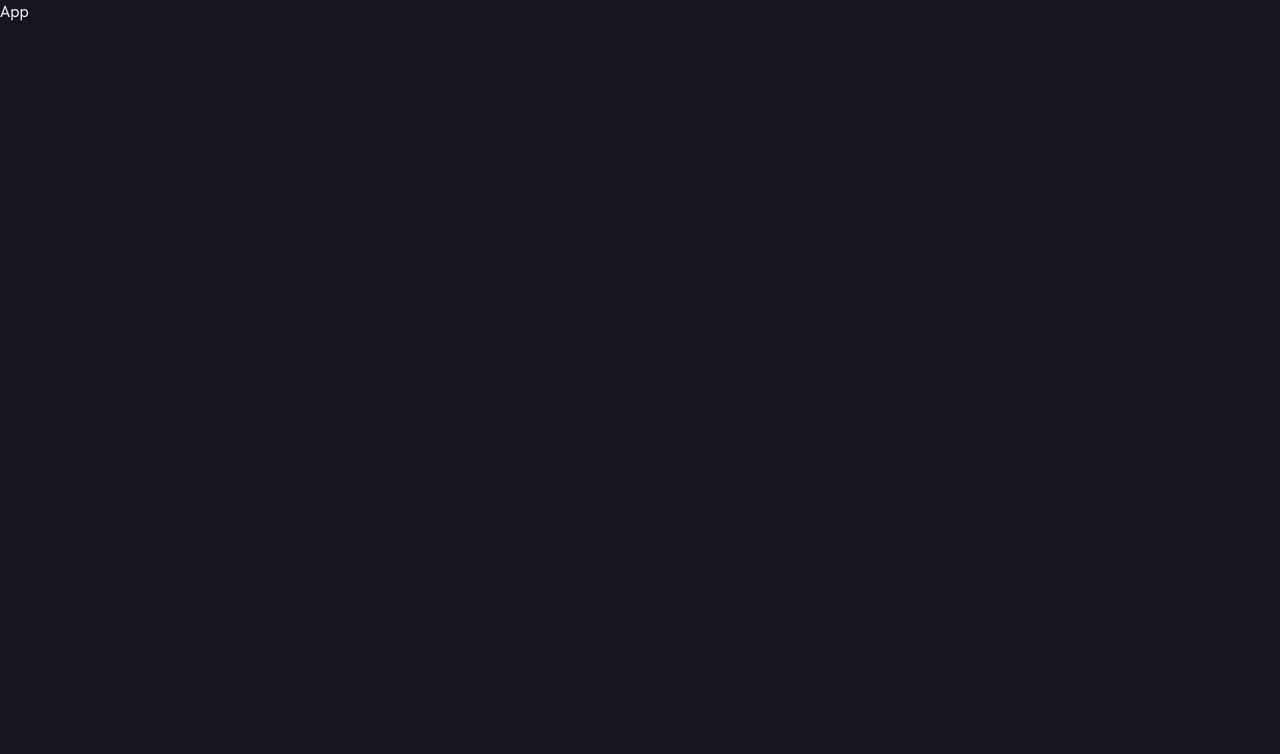
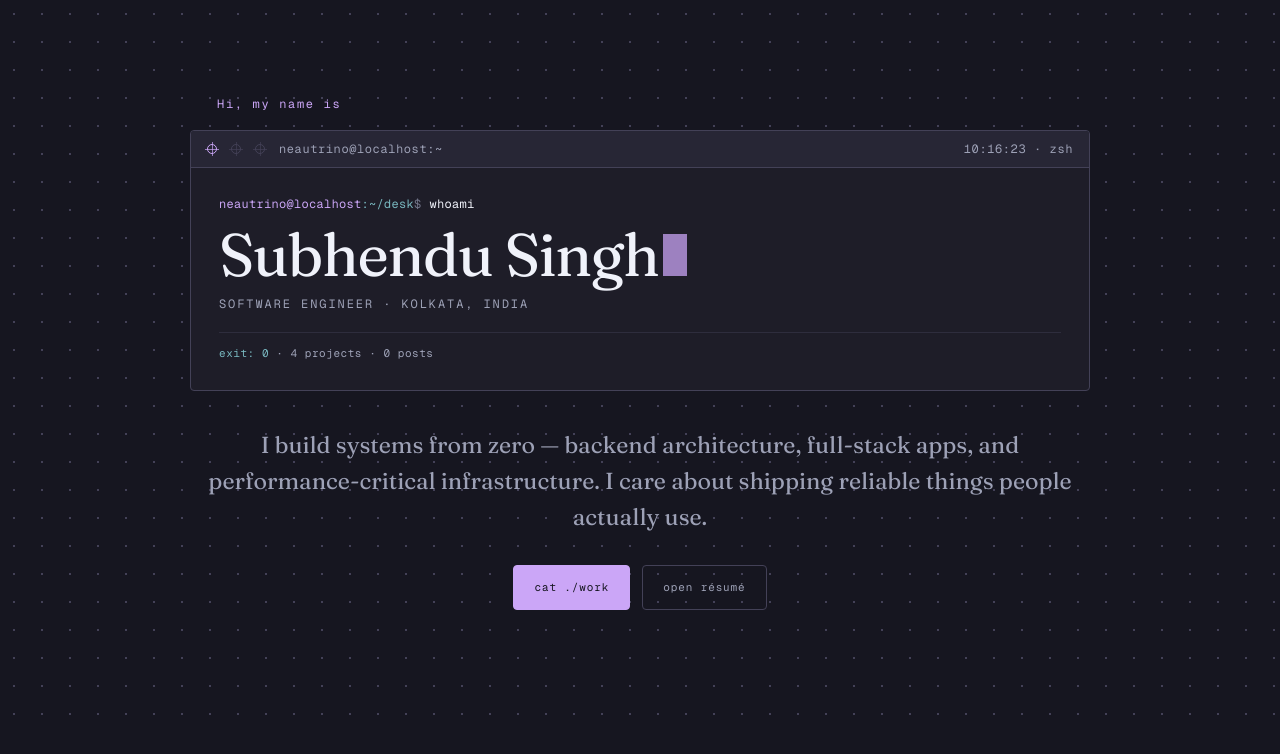
Before and after one commit to Neautrino/portfolio, a React (Vite) app: page / in a window 1280 px wide. Shown: the top 754 px of the page. Built offline with nearby package versions, Linux system fonts and the light colour scheme.

Commit message:
hero: implement terminal card hero with editorial lede

```diff
--- a/index.html
+++ b/index.html
@@ -8,7 +8,7 @@
     <link rel="preconnect" href="https://fonts.googleapis.com" />
     <link rel="preconnect" href="https://fonts.gstatic.com" crossorigin />
     <link
-      href="https://fonts.googleapis.com/css2?family=Geist+Mono:wght@300..600&family=Hanken+Grotesk:wght@300..700&family=Instrument+Serif:ital@0;1&display=swap"
+      href="https://fonts.googleapis.com/css2?family=Fraunces:ital,wght@0,300..900;1,300..900&family=Inter:wght@300..700&family=Geist+Mono:wght@300..600&display=swap"
       rel="stylesheet"
     />
   </head>
--- a/src/App.tsx
+++ b/src/App.tsx
@@ -1,7 +1,11 @@
-function App() {
+import { Hero } from './components/Hero';
+
+export default function App() {
   return (
-    <div>App</div>
-  )
+    <div className="min-h-screen bg-bg text-text selection:bg-accent selection:text-accent-contrast">
+      <main>
+        <Hero />
+      </main>
+    </div>
+  );
 }
-
-export default App
--- /dev/null
+++ b/src/components/Hero.tsx
@@ -0,0 +1,144 @@
+import { useEffect, useState } from 'react';
+import { profile } from '../content/profile';
+
+const HOST = 'neautrino@localhost';
+
+export function Hero() {
+  const [clock, setClock] = useState('');
+  const [typed, setTyped] = useState('');
+
+  // Live ticking clock
+  useEffect(() => {
+    const update = () => {
+      const now = new Date();
+      setClock(
+        now.toLocaleTimeString('en-GB', {
+          hour: '2-digit',
+          minute: '2-digit',
+          second: '2-digit',
+          hour12: false,
+        })
+      );
+    };
+    update();
+    const timer = setInterval(update, 1000);
+    return () => clearInterval(timer);
+  }, []);
+
+  // Typewriter effect for name
+  useEffect(() => {
+    const full = profile.name;
+    let i = 0;
+    const timer = setInterval(() => {
+      i++;
+      setTyped(full.slice(0, i));
+      if (i >= full.length) clearInterval(timer);
+    }, 60);
+    return () => clearInterval(timer);
+  }, []);
+
+  return (
+    <section className="relative dot-grid px-6 pt-16 pb-20 sm:pt-24 sm:pb-28">
+      <div className="mx-auto max-w-225">
+        {/* Eyebrow above terminal, flush left with what the card prints */}
+        <p className="mb-4.5 pl-4.75 sm:pl-6.75 text-left font-mono text-xs tracking-[0.14em] text-accent">
+          Hi, my name is
+        </p>
+        <div className="overflow-hidden rounded-sm border border-border-strong bg-surface text-left">
+          {/* Titlebar */}
+          <div className="flex items-center gap-3.5 border-b border-border-strong bg-surface-2 px-4 py-2.5">
+            {/* Registration marks (printer crosshairs) */}
+            <div className="flex items-center gap-3.5" aria-hidden="true">
+              <span className="relative flex h-2.5 w-2.5 items-center justify-center rounded-full border border-accent">
+                <span className="absolute h-px w-3.5 bg-accent/70" />
+                <span className="absolute h-3.5 w-px bg-accent/70" />
+              </span>
+              <span className="relative flex h-2.5 w-2.5 items-center justify-center rounded-full border border-border-strong">
+                <span className="absolute h-px w-3.5 bg-border-strong/70" />
+                <span className="absolute h-3.5 w-px bg-border-strong/70" />
+              </span>
+              <span className="relative flex h-2.5 w-2.5 items-center justify-center rounded-full border border-border-strong">
+                <span className="absolute h-px w-3.5 bg-border-strong/70" />
+                <span className="absolute h-3.5 w-px bg-border-strong/70" />
+              </span>
+            </div>
+
+            {/* Title */}
+            <span className="font-mono text-xs tracking-wider text-muted">
+              {HOST}:~
+            </span>
+
+            {/* Live Clock & shell */}
+            <span className="ml-auto font-mono text-xs tabular-nums tracking-wider text-muted">
+              {clock ? `${clock} · zsh` : 'zsh'}
+            </span>
+          </div>
+
+          {/* Terminal Body */}
+          <div className="min-h-47.5 p-5 sm:min-h-55 sm:p-7">
+            {/* Prompt line */}
+            <div className="flex flex-wrap items-baseline gap-x-2 font-mono text-xs tracking-wide">
+              <span>
+                <span className="text-accent">{HOST}</span>
+                <span className="text-accent-2">:~/desk</span>
+                <span className="text-dim">$</span>
+              </span>
+              <span className="text-text">whoami</span>
+            </div>
+
+            {/* Big typed display name with block cursor */}
+            <h1
+              className="relative my-3 font-display text-4xl sm:text-6xl font-normal tracking-tight text-text"
+              aria-label={profile.name}
+            >
+              {/* Ghost text sizes the container so layout never shifts while typing */}
+              <span className="invisible select-none" aria-hidden="true">
+                {profile.name}
+                <span className="inline-block w-[0.4em] h-[0.7em]" />
+              </span>
+              <span className="absolute left-0 top-0 flex items-baseline">
+                {typed}
+                <span
+                  className="ml-1 inline-block h-[0.7em] w-[0.4em] bg-accent align-baseline animate-pulse"
+                  aria-hidden="true"
+                />
+              </span>
+            </h1>
+
+            {/* Role & Location */}
+            <p className="font-mono text-xs uppercase tracking-[0.16em] text-muted">
+              {profile.role} · {profile.location}
+            </p>
+
+            {/* Terminal Foot */}
+            <div className="mt-5 border-t border-border pt-3 font-mono text-[11px] tracking-wider text-muted">
+              <span className="text-accent-2">exit: 0</span> · 4 projects · 0 posts
+            </div>
+          </div>
+        </div>
+        {/* Editorial lede — the voice takes over the moment the card ends */}
+        <p className="mx-auto mt-9 max-w-[60ch] text-center font-display text-[clamp(1.2rem,2.4vw,1.45rem)] font-normal leading-[1.56] text-muted text-pretty">
+          {profile.heroLede}
+        </p>
+
+        {/* CTA Buttons */}
+        <div className="mt-7.5 flex flex-wrap items-center justify-center gap-3">
+          <a
+            href="#work"
+            className="inline-block rounded-sm border border-accent bg-accent px-5 py-3.25 font-mono text-[11px] tracking-[0.08em] text-accent-contrast transition-colors hover:opacity-90"
+          >
+            cat ./work
+          </a>
+          {profile.resumeUrl ? (
+            <a
+              href={profile.resumeUrl}
+              className="inline-block rounded-sm border border-border-strong bg-transparent px-5 py-3.25 font-mono text-[11px] tracking-[0.08em] text-muted transition-colors hover:border-accent-2 hover:text-text"
+            >
+              open résumé
+            </a>
+          ) : null}
+        </div>
+      </div>
+    </section>
+  );
+}
--- a/src/index.css
+++ b/src/index.css
@@ -15,18 +15,22 @@
   --color-accent-contrast: #161620;
 
   /* Typography */
-  --font-display: "Instrument Serif", Georgia, serif;
-  --font-body: "Hanken Grotesk", system-ui, -apple-system, sans-serif;
+  --font-display: "Fraunces", Georgia, serif;
+  --font-body: "Inter", system-ui, -apple-system, sans-serif;
   --font-mono: "Geist Mono", ui-monospace, monospace;
 
   /* Geometry */
   --radius-sm: 4px;
-  --radius-md: 8px;
-  --radius-lg: 12px;
+  --radius: 10px;
+  --radius-md: 10px;
 }
 
 :root {
   --measure: 900px;
+  --ease: cubic-bezier(0.16, 1, 0.3, 1);
+  --dur-fast: 140ms;
+  --dur: 260ms;
+  --dur-slow: 620ms;
 }
 
 body {
@@ -36,3 +40,8 @@ body {
   min-height: 100vh;
   -webkit-font-smoothing: antialiased;
 }
+
+.dot-grid {
+  background-image: radial-gradient(var(--color-border-strong) 1px, transparent 1px);
+  background-size: 28px 28px;
+}
```
